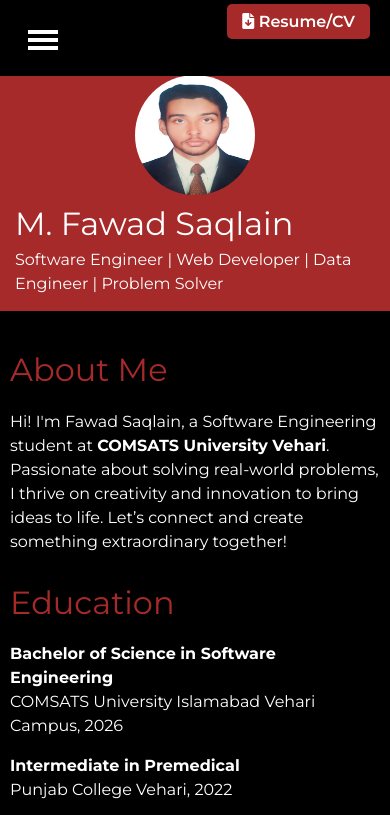
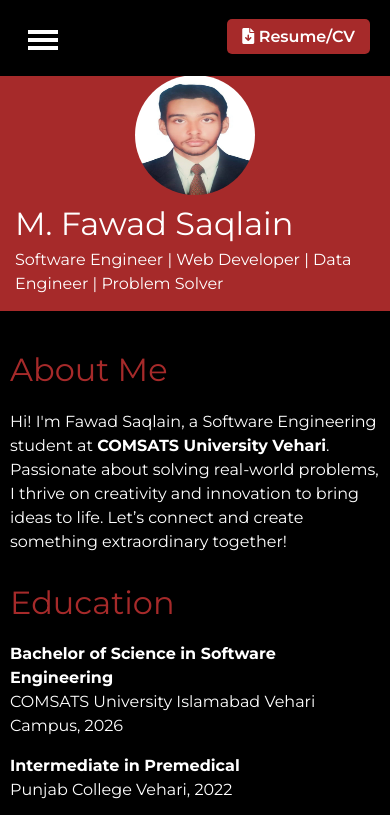
Before and after one commit to FawadSaqlain/portfolio, a plain HTML site: page index.html in a window 390 px wide. Shown: the top 815 px of the page. Drawn offline with nearby package versions, Linux system fonts and the light colour scheme.

Commit message:
make nev bar responsiveness more better

```diff
--- a/style.css
+++ b/style.css
@@ -166,6 +166,8 @@
             right: 20px;
             top: 10px;
             z-index: 1;
+            height: 20px;
+            margin-top: 30px;
           }
 
           .resume-download a {
@@ -286,6 +288,10 @@
             box-sizing: border-box; /* Includes padding in the width calculation */
         }
         @media (max-width: 768px) {
+            .resume-download{
+
+            margin-top: 15px;
+            }
     header {
         margin-top: 60px;
         text-align: center;
```
